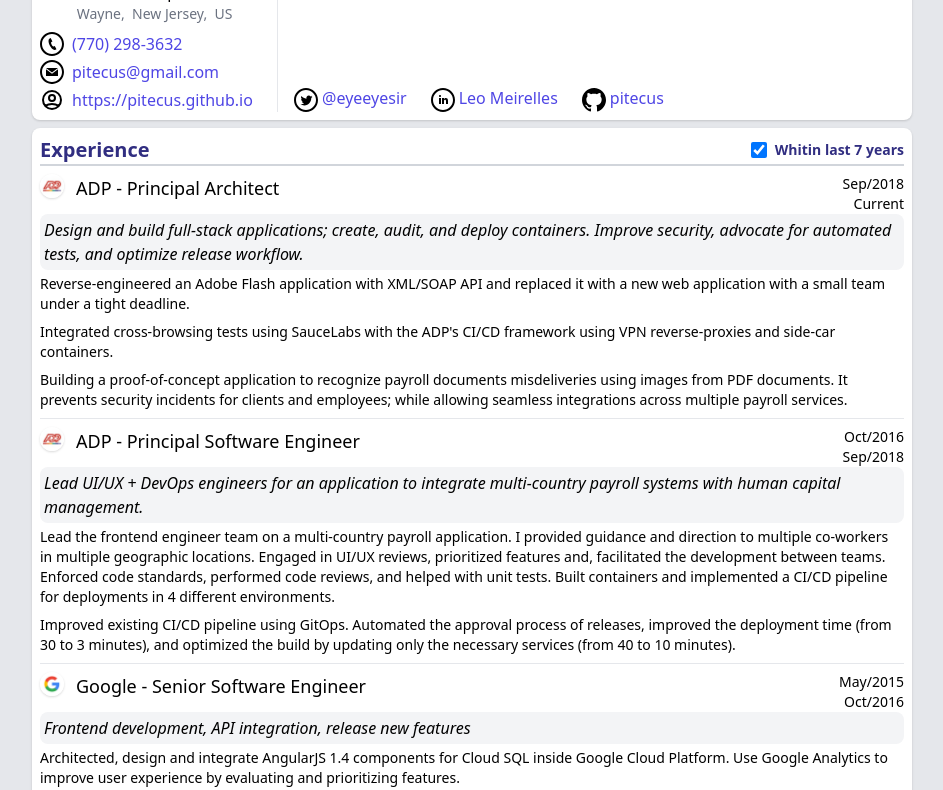
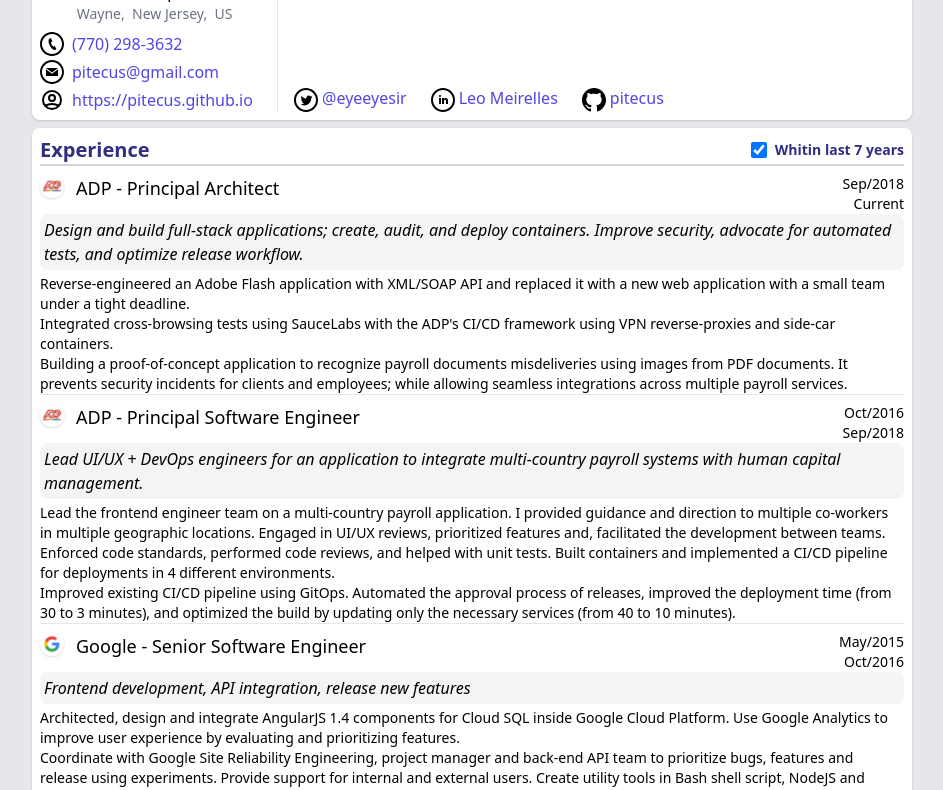
Before and after one commit to pitecus/resume-react, a React (Create React App) app: page /#/resume in a window 1280 px wide. Shown: the part 360-1150 px from the top of the page, without its empty margins (168-1111 px from the left). Built offline with nearby package versions, Linux system fonts and the light colour scheme.

Commit message:
style: update print layout for 2 pages

```diff
--- a/src/resume/Education.tsx
+++ b/src/resume/Education.tsx
@@ -14,7 +14,7 @@
           <DatePeriod startDate={props.education.startDate} endDate={props.education.endDate}></DatePeriod>
         </div>
       </div>
-      <h4 className="p-1 mb-1">
+      <h4 className="p-1">
         {props.education.studyType} {props.education.area}
       </h4>
     </div>
--- a/src/resume/Experience.tsx
+++ b/src/resume/Experience.tsx
@@ -3,8 +3,7 @@
 
 const Experience = (props: { work: IWork; isLast: boolean }) => {
   return (
-    <>
-      <div className={`mt-2 print:mt-0.5 ${props.isLast ? '' : 'border-b'}`}>
+    <div className={`mt-2 ${props.isLast ? '' : 'border-b'}`}>
       {/* ADP */}
       {props.work.company === 'ADP' && (
         <img width="24" height="24" alt="ADP Logo" className="float-left rounded-full w-6 shadow mr-3" src="assets/logo-adp.jpeg" />
@@ -33,15 +32,14 @@
         </div>
       </div>
       {/* Summary */}
-        <h4 className="bg-gray-100 rounded-lg italic p-1 mb-1 print:mb-0 print:bg-white print:px-0">{props.work.summary}</h4>
+      <h4 className="bg-gray-100 rounded-lg italic p-1 mb-1 print:mb-2 print:bg-white print:px-0">{props.work.summary}</h4>
       {/* Highlights */}
       {props.work.highlights.map((highlight: string) => (
-          <p className="mb-2 text-sm print:text-xs" key={highlight}>
+        <p className="text-sm print:text-xs" key={highlight}>
           {highlight}
         </p>
       ))}
     </div>
-    </>
   );
 };
 
--- a/src/resume/Publication.tsx
+++ b/src/resume/Publication.tsx
@@ -20,7 +20,7 @@
         <span>{props.publication.name}</span>
       </h4>
       {/* Summary */}
-      <p className="mb-2 text-sm print:text-xs">{props.publication.summary}</p>
+      <p className="text-sm print:text-xs">{props.publication.summary}</p>
     </div>
   );
 };
--- a/src/resume/Resume.tsx
+++ b/src/resume/Resume.tsx
@@ -248,7 +248,7 @@
             <main className="flex-grow place-self-stretch">
               {/* Professional Experience */}
               {filteredExperience != null && (
-                <div className="rounded-lg bg-white shadow p-2 mb-2 print:pt-0 print:-mt-2 print:shadow-none">
+                <div className="rounded-lg bg-white shadow p-2 mb-2 print:pt-0 print:mt-4 print:shadow-none">
                   <h2 className="border-b-2 border-gray-300 font-bold text-xl text-indigo-900 flex justify-between">
                     {/* Section title */}
                     <span>Experience</span>
@@ -270,7 +270,7 @@
               )}
               {/* Publications and conferences */}
               {resume.publications !== null && (
-                <div className="rounded-lg bg-white shadow p-2 mb-2 print:pt-0 print:-mt-2 print:shadow-none">
+                <div className="rounded-lg bg-white shadow p-2 mb-2 print:pt-0 print:mt-4 print:shadow-none">
                   <h2 className="border-b-2 border-gray-300 font-bold text-xl text-indigo-900">
                     <span>Conferences</span>
                   </h2>
```
Lines whose indentation alone changed are shown as unchanged.
